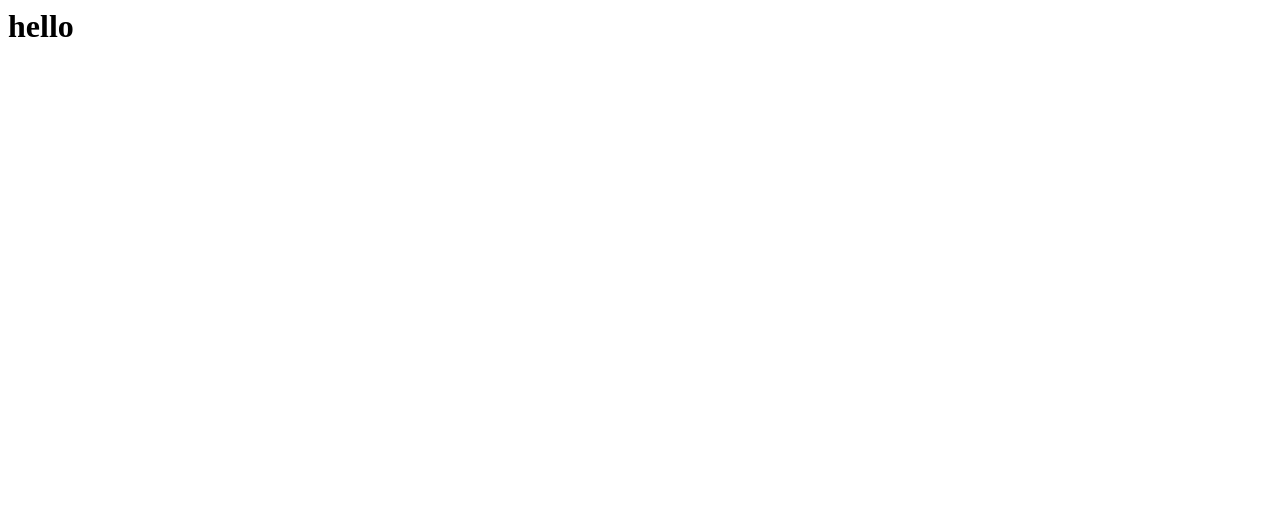
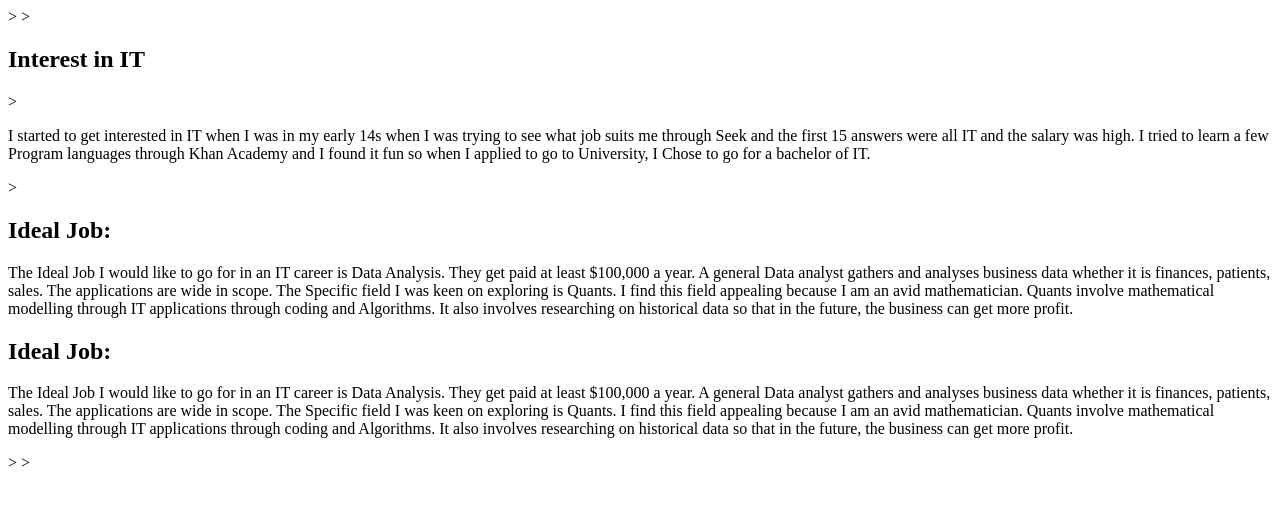
Before and after one commit to FawazJeneby/Assignment-1, a plain HTML site: page index.html in a window 1280 px wide. Drawn offline with Linux system fonts and the light colour scheme.

Commit message:
Index.html

```diff
--- a/index.html
+++ b/index.html
@@ -1,14 +1,51 @@
-<html>
+<hmtl>
 
 <head>
 
-<title>Assignment 1</title>
-</head>
+    <title> Assignment 1</title>>
+
+</head>>
 
 <body>
-<div id=space>
-<h1> hello </h1>
-<div id= pfofile pic>
-<body>
 
-</html>
+    <div class = "subtitle"><h2>Interest in IT </h2></div>>
+
+
+<div class = "pgraphs"><p>I started to get interested in IT when I was in my early 14s  when I was trying to see what job suits me
+through Seek and the first 15 answers were all IT and the salary was high. I tried to learn a few
+Program languages through Khan Academy and I found it fun so when I applied to go to University, I
+Chose to go for a bachelor of IT.</p></div>>
+
+<div class ="subtitle"><h2>Ideal Job:</h2></div>
+
+<div class = "pgraphs"><p>
+
+    The Ideal Job I would like to go for in an IT career is Data Analysis. They get paid at least $100,000 a
+    year.
+
+    A general Data analyst gathers and analyses business data whether it is finances, patients, sales. The
+    applications are wide in scope.
+
+    The Specific field I was keen on exploring is Quants. I find this field appealing because I am an avid
+    mathematician. Quants involve mathematical modelling through IT applications through coding and
+    Algorithms. It also involves researching on historical data so that in the future, the business can get
+    more profit.
+    </p></div>
+
+    <div class ="subtitle"><h2>Ideal Job:</h2></div>
+
+    <div class = "pgraphs"><p>
+
+        The Ideal Job I would like to go for in an IT career is Data Analysis. They get paid at least $100,000 a
+        year.
+
+        A general Data analyst gathers and analyses business data whether it is finances, patients, sales. The
+        applications are wide in scope.
+
+        The Specific field I was keen on exploring is Quants. I find this field appealing because I am an avid
+        mathematician. Quants involve mathematical modelling through IT applications through coding and
+        Algorithms. It also involves researching on historical data so that in the future, the business can get
+        more profit.
+        </p></div>
+</body>>
+</hmtl>>
```
